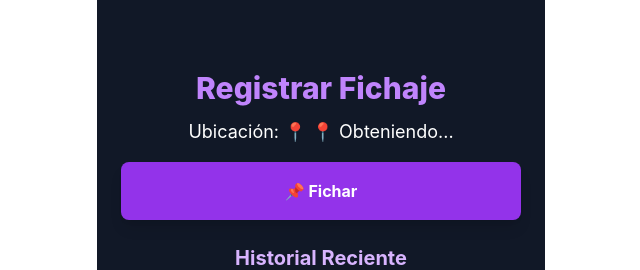
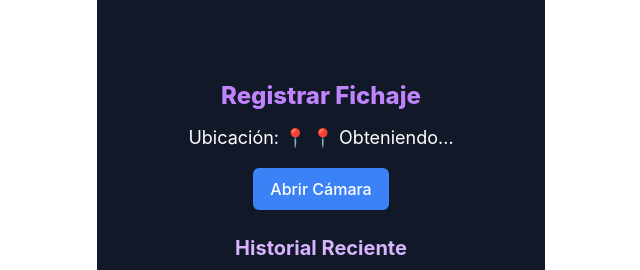
Before and after one commit to facundogarciaengel/fichajes-frontend, a React (Vite) app: page /fichajes in a window 1280 px wide. Shown: the part 221-491 px from the top of the page, without its empty margins (319-959 px from the left). Built offline with nearby package versions, Linux system fonts and the light colour scheme; no server answers.

Commit message:
feat: podemos abrir la camara y tomar una selfie

```diff
--- a/src/pages/Fichaje.jsx
+++ b/src/pages/Fichaje.jsx
@@ -1,4 +1,4 @@
-import { useState, useEffect } from "react";
+import { useState, useEffect, useRef } from "react";
 import moment from "moment-timezone";
 
 const Fichaje = () => {
@@ -7,14 +7,18 @@ const Fichaje = () => {
   const [mensaje, setMensaje] = useState("");
   const [historial, setHistorial] = useState([]);
   const [cargandoFichaje, setCargandoFichaje] = useState(false);
-  const token = localStorage.getItem("token");
+  const [mostrarCamara, setMostrarCamara] = useState(false);
+  const [selfie, setSelfie] = useState(null);
+  const videoRef = useRef(null);
+  const canvasRef = useRef(null);
+  const token = localStorage.getItem("token") || "";
 
   useEffect(() => {
     obtenerUbicacion();
   }, []);
 
   const obtenerUbicacion = async () => {
-    if ("geolocation" in navigator) {
+    if (navigator.geolocation) {
       navigator.geolocation.getCurrentPosition(
         async (pos) => {
           const coords = `${pos.coords.latitude},${pos.coords.longitude}`;
@@ -40,14 +44,33 @@ const Fichaje = () => {
         }
       );
       const data = await respuesta.json();
-      if (respuesta.ok) {
-        setDireccion(data.direccion);
-      } else {
-        setDireccion("❌ Dirección no disponible");
-      }
+      setDireccion(respuesta.ok ? data.direccion : "❌ Dirección no disponible");
     } catch (error) {
       console.error("Error obteniendo dirección:", error);
       setDireccion("❌ Dirección no disponible");
+    }
+  };
+
+  const iniciarCamara = async () => {
+    try {
+      const stream = await navigator.mediaDevices.getUserMedia({ video: { facingMode: "user" } });
+      if (videoRef.current) {
+        videoRef.current.srcObject = stream;
+      }
+      setMostrarCamara(true);
+    } catch (error) {
+      console.error("Error al iniciar la cámara:", error);
+      setMensaje("❌ No se pudo acceder a la cámara");
+    }
+  };
+
+  const capturarSelfie = () => {
+    if (videoRef.current && canvasRef.current) {
+      const canvas = canvasRef.current;
+      const context = canvas.getContext("2d");
+      context.drawImage(videoRef.current, 0, 0, canvas.width, canvas.height);
+      setSelfie(canvas.toDataURL("image/png"));
+      setMostrarCamara(false);
     }
   };
 
@@ -66,10 +89,9 @@ const Fichaje = () => {
             "Content-Type": "application/json",
             Authorization: `Bearer ${token}`,
           },
-          body: JSON.stringify({ coordenadas: ubicacion }),
+          body: JSON.stringify({ coordenadas: ubicacion, imagen: selfie }),
         }
       );
-
       const data = await respuesta.json();
       if (respuesta.ok) {
         setMensaje(`✅ Fichaje registrado: ${data.fichaje.tipo.toUpperCase()}`);
@@ -94,45 +116,38 @@ const Fichaje = () => {
 
   return (
     <div className="flex flex-col items-center justify-center min-h-screen bg-gray-900 text-white px-4 py-6 sm:px-6 sm:py-10 w-full max-w-md mx-auto">
-      <h1 className="text-2xl sm:text-3xl font-extrabold mb-3 text-purple-400 text-center">
-        Registrar Fichaje
-      </h1>
+      <h1 className="text-2xl font-extrabold mb-3 text-purple-400 text-center">Registrar Fichaje</h1>
       <p className="mb-4 text-sm sm:text-lg text-center flex items-center gap-2">
         Ubicación: {direccion.includes("❌") ? "❌" : "📍"} {direccion}
       </p>
-      <button
-        onClick={fichar}
-        disabled={cargandoFichaje}
-        className={`w-full px-4 py-3 sm:px-6 sm:py-4 ${
-          cargandoFichaje
-            ? "bg-gray-500 cursor-not-allowed"
-            : "bg-purple-600 hover:bg-purple-700"
-        } transition-all rounded-lg text-white font-bold shadow-lg flex items-center justify-center gap-2 text-sm sm:text-base`}
-      >
-        {cargandoFichaje ? "⏳ Fichando..." : "📌 Fichar"}
-      </button>
-      {mensaje && (
-        <p className="mt-4 text-yellow-400 text-center font-semibold text-sm sm:text-base">
-          {mensaje}
-        </p>
+
+      {mostrarCamara ? (
+        <div>
+          <video ref={videoRef} autoPlay className="w-full h-auto" />
+          <canvas ref={canvasRef} className="hidden" width={320} height={240} />
+          <button onClick={capturarSelfie} className="mt-4 bg-green-600 px-4 py-2 rounded-md">Capturar Selfie</button>
+        </div>
+      ) : (
+        selfie ? (
+          <div>
+            <img src={selfie} alt="Selfie" className="w-32 h-32 rounded-full" />
+            <button onClick={fichar} disabled={cargandoFichaje} className={`mt-4 px-4 py-2 rounded-md ${cargandoFichaje ? "bg-gray-500" : "bg-purple-600 hover:bg-purple-700"}`}>
+              {cargandoFichaje ? "⏳ Fichando..." : "Confirmar Fichaje"}
+            </button>
+          </div>
+        ) : (
+          <button onClick={iniciarCamara} className="bg-blue-500 px-4 py-2 rounded-md">Abrir Cámara</button>
+        )
       )}
-      <h2 className="text-lg sm:text-xl mt-6 text-purple-300 font-bold text-center">
-        Historial Reciente
-      </h2>
+
+      {mensaje && <p className="mt-4 text-yellow-400 text-center font-semibold text-sm sm:text-base">{mensaje}</p>}
+
+      <h2 className="text-lg sm:text-xl mt-6 text-purple-300 font-bold text-center">Historial Reciente</h2>
       <ul className="mt-4 w-full space-y-2 sm:space-y-3">
         {historial.map((f, index) => (
-          <li
-            key={index}
-            className="bg-gray-800 p-3 sm:p-4 rounded-lg shadow-md flex justify-between items-center border border-gray-700 text-xs sm:text-sm"
-          >
+          <li key={index} className="bg-gray-800 p-3 sm:p-4 rounded-lg shadow-md flex justify-between items-center border border-gray-700 text-xs sm:text-sm">
             <span className="font-bold text-purple-200">{f.fechaHora}</span>
-            <span
-              className={`px-2 sm:px-3 py-1 rounded text-white font-semibold ${
-                f.tipo === "entrada" ? "bg-green-500" : "bg-red-500"
-              }`}
-            >
-              {f.tipo.toUpperCase()}
-            </span>
+            <span className={`px-2 sm:px-3 py-1 rounded text-white font-semibold ${f.tipo === "entrada" ? "bg-green-500" : "bg-red-500"}`}>{f.tipo.toUpperCase()}</span>
           </li>
         ))}
       </ul>
```
